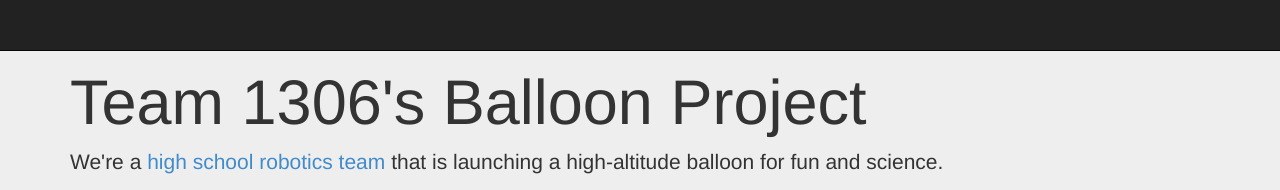
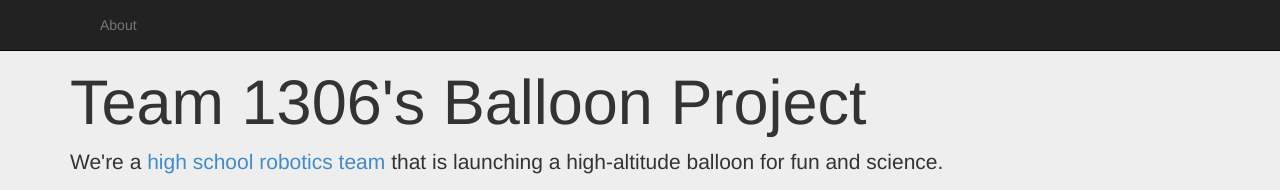
Before and after one commit to team1306/BABOON, a Jekyll site: the page built from index.html, in a window 1280 px wide. Shown: the top 190 px of the page. Built offline with Jekyll 4.4.1, drawn with Linux system fonts in a browser that asks for light colours; nearby versions of some CDN libraries.

Commit message:
Demonstration of the issues with the navbar.

```diff
--- a/_includes/navigation.html
+++ b/_includes/navigation.html
@@ -10,6 +10,9 @@
       <a class="navbar-brand" href="#">{{ site.title }}</a>
     </div>
     <div class="navbar-collapse collapse">
+     <ul class="nav navbar-nav">
+      <li><a href="#">About</a></li>
+     </ul>
     </div><!--/.navbar-collapse -->
 </div>
 </div>
```
